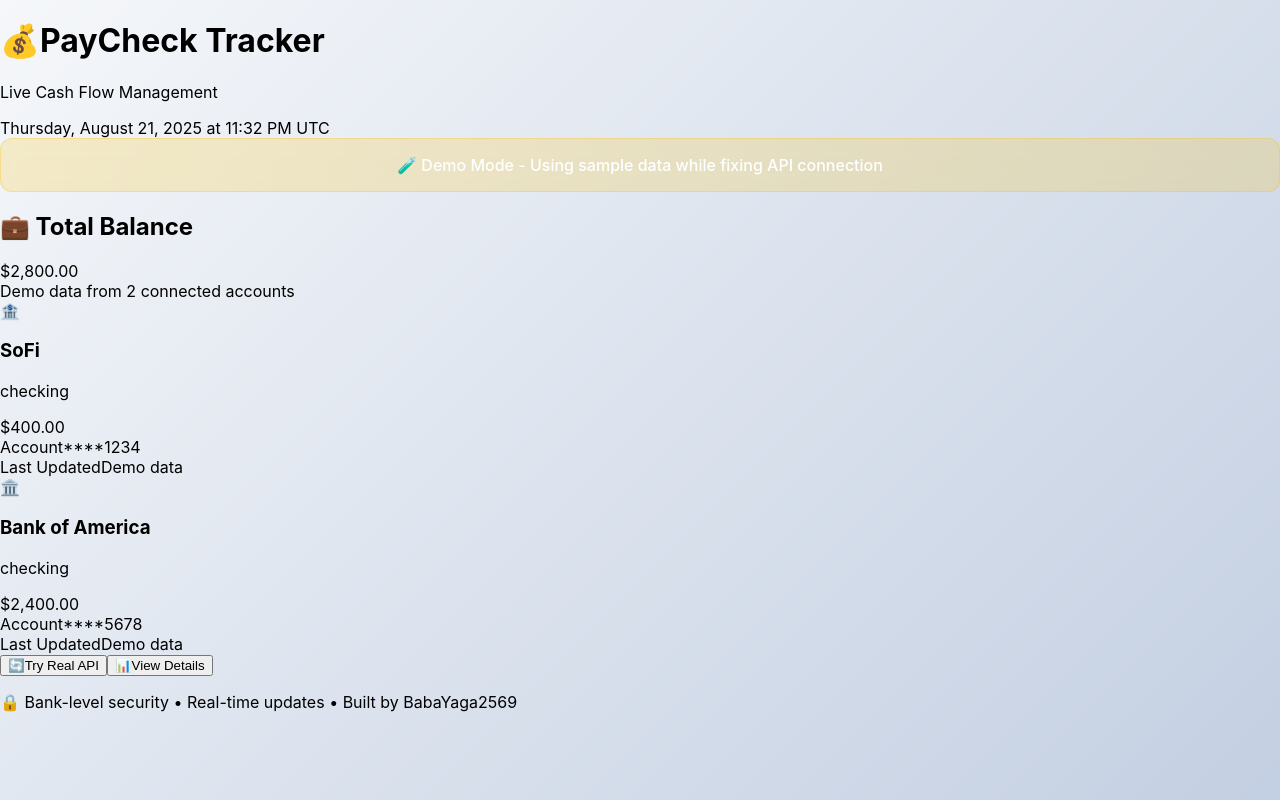
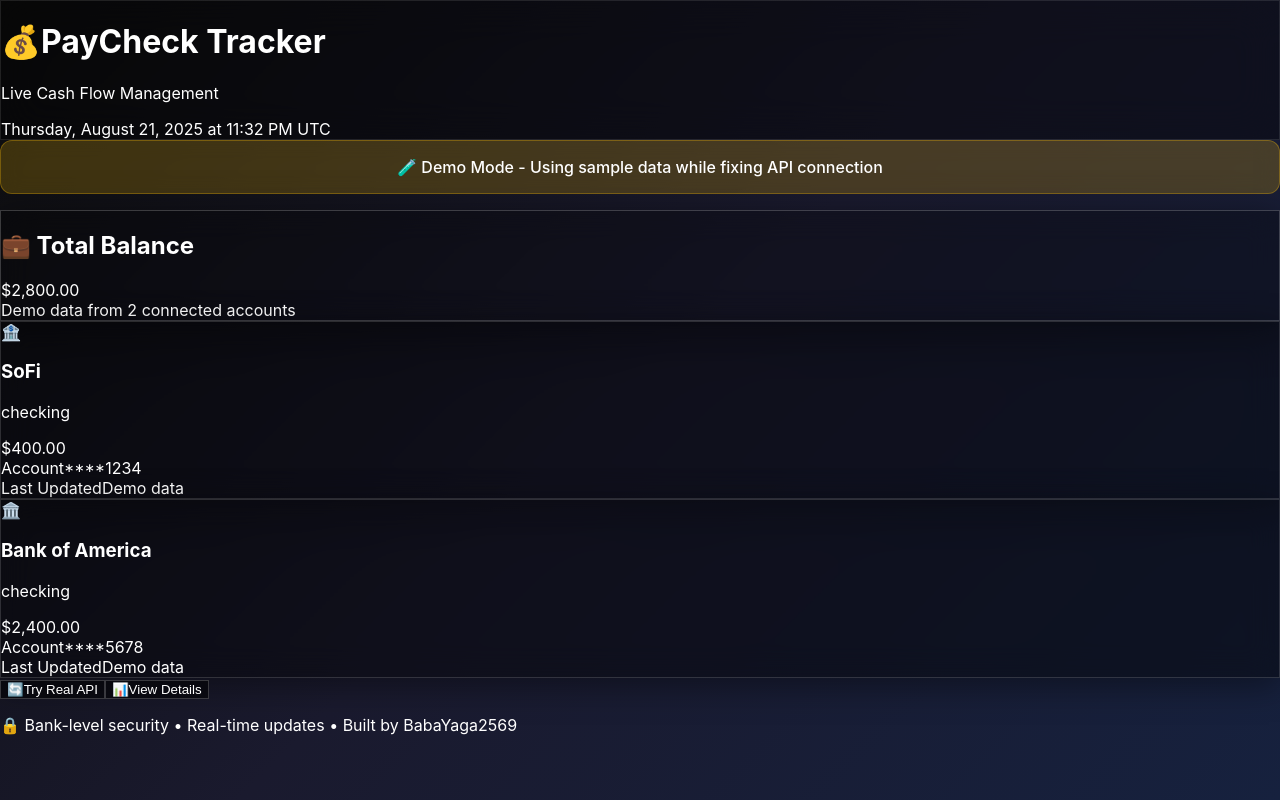
Before and after one commit to BabaYaga2569/phenomenal-financial-frontend, a React (Create React App) app: page / in a window 1280 px wide. Built offline with nearby package versions, Linux system fonts and the light colour scheme; no server answers.

Commit message:
Implement dark mode styles and status banner updates
Add dark mode transformation

```diff
--- a/src/App.css
+++ b/src/App.css
@@ -37,3 +37,43 @@
   background: #28a745;
   box-shadow: 0 0 8px rgba(40, 167, 69, 0.5);
 }
+
+
+/* DARK MODE TRANSFORMATION */
+.app {
+  background: linear-gradient(135deg, #0c0c0c 0%, #1a1a2e 50%, #16213e 100%) !important;
+  min-height: 100vh;
+  color: white;
+}
+
+.app-header {
+  background: rgba(0, 0, 0, 0.4) !important;
+  border: 1px solid rgba(255, 255, 255, 0.1) !important;
+  backdrop-filter: blur(20px);
+}
+
+.main-balance {
+  background: rgba(0, 0, 0, 0.3) !important;
+  border: 1px solid rgba(255, 255, 255, 0.2) !important;
+  backdrop-filter: blur(15px);
+  box-shadow: 0 8px 32px rgba(0, 0, 0, 0.5) !important;
+}
+
+.account-card {
+  background: rgba(0, 0, 0, 0.4) !important;
+  border: 1px solid rgba(255, 255, 255, 0.15) !important;
+  backdrop-filter: blur(15px);
+  box-shadow: 0 8px 32px rgba(0, 0, 0, 0.4) !important;
+}
+
+.action-button {
+  background: rgba(0, 0, 0, 0.5) !important;
+  border: 1px solid rgba(255, 255, 255, 0.2) !important;
+  color: white !important;
+  backdrop-filter: blur(10px);
+}
+
+.action-button:hover {
+  background: rgba(255, 255, 255, 0.1) !important;
+  transform: translateY(-2px);
+}
```
